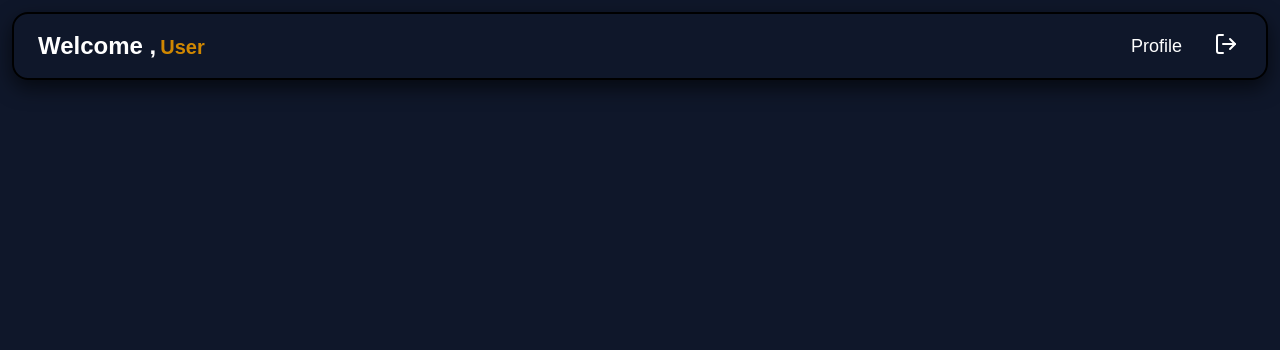
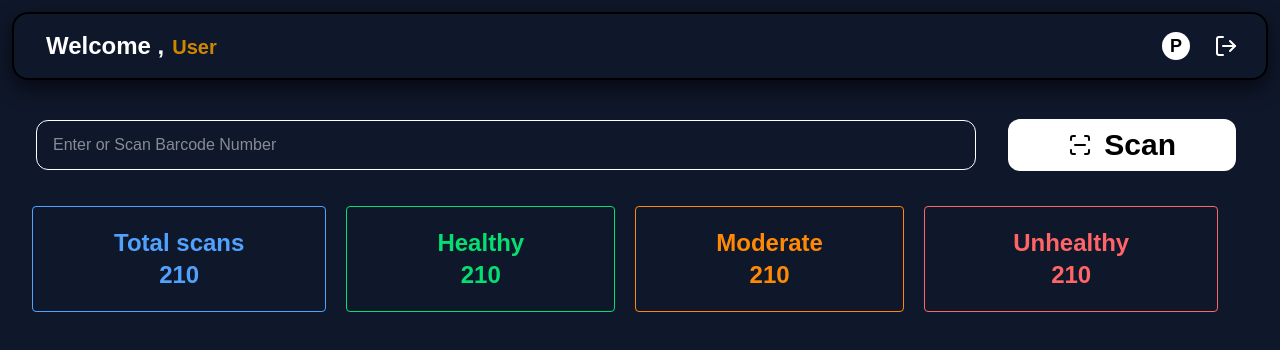
Before and after one commit to princekumar9234/Scan-App, a React (Vite) app in the folder Frontend/: page /homepage in a window 1280 px wide. Shown: the top 350 px of the page. Built offline with nearby package versions, Linux system fonts and the light colour scheme.

Commit message:
design user dashboard

```diff
--- a/Frontend/src/App.jsx
+++ b/Frontend/src/App.jsx
@@ -12,6 +12,7 @@ import HomePage from "./Components/Homes/HomePage";
 const App = () => {
   return (
     <div>
+
       <Routes>
         <Route path="/" element={<Dashboard />} />
         <Route path="/login" element={<LoginPage />} />
--- a/Frontend/src/Components/Homes/HomeNav.jsx
+++ b/Frontend/src/Components/Homes/HomeNav.jsx
@@ -17,18 +17,21 @@ const HomeNav = () => {
   };
 
   return (
-    <nav className="relative z-50">
-      <div className="flex justify-between  border-2 m-3 mt-3 rounded-2xl border-black shadow-[0_8px_20px_rgba(0,0,0,0.6)]  items-center py-4 px-6 ">
+    <nav className="relative md:z-50">
+      <div className="flex justify-between  border-2 m-3 mt-3 rounded-2xl border-black shadow-[0_8px_20px_rgba(0,0,0,0.6)]  items-center py-4 px-2 md:px-6 ">
         {/* Logo */}
-        <div className="font-bold flex  text-center items-baseline whitespace-nowrap gap-1">
-          <span className="text-lg md:text-2xl">Welcome ,</span>{" "}
+        <div className="font-bold flex  text-center items-baseline whitespace-nowrap ">
+          <span className="text-lg md:text-2xl px-2">Welcome ,</span>
           <span className="text-yellow-600 md:text-xl text-sm">User</span>
         </div>
 
         {/* Desktop Menu */}
-        <div className=" flex space-x-8 px-1 text-lg">
-          <Link to="/logout" className=" hover:text-cyan-400 transition ">
-            Profile
+        <div className=" flex items-center gap-4 md:gap-6 px-1  text-lg ">
+          <Link
+            to="#"
+            className="  transition bg-white text-black font-extrabold rounded-full px-2"
+          >
+            P
           </Link>
 
           <Link to="" className=" hover:text-cyan-400 transition ">
--- a/Frontend/src/Components/Homes/HomePage.jsx
+++ b/Frontend/src/Components/Homes/HomePage.jsx
@@ -1,15 +1,61 @@
-import React from 'react'
-import HomeNav from './HomeNav'
+import React, { useState } from "react";
+import HomeNav from "./HomeNav";
+import { ScanLine } from "lucide-react";
+const HomePage = () => {
+  const [text, setText] = useState("");
 
-const HomePage = () => {
+  const handleBarCodeNumber = (e) => {
+    e.preventDefault();
+    setText("");
+    // console.log(text)
+  };
+
   return (
     <div>
-        <HomeNav/>
+      <HomeNav />
+      <div>
         <div>
+          <form
+            className="flex items-center mt-5 justify-between m-4 gap-3"
+            onSubmit={(e) => {
+              handleBarCodeNumber(e);
+            }}
+          >
+            <input
+              onChange={(e) => {
+                setText(e.target.value);
+              }}
+              type="text"
+              value={text}
+              placeholder="Enter or Scan Barcode Number"
+              className="w-[80%] border rounded-xl  py-3 md:m-5 px-4 focus:outline-none"
+            />
+            <button className="flex bg-white text-black cursor-pointer md:mr-7 rounded-xl py-3 font-bold md:py-2 gap-2 px-2 md:px-15 md:gap-3 md:text-3xl items-center ">
+              <ScanLine /> Scan
+            </button>
+          </form>
+        </div>
+        <div className="flex  flex-wrap fixed items-center text-center md:text-2xl gap-2 md:gap-5 w-full font-bold">
+              <div className="text-blue-400 border w-[23%] md:ml-8 md:py-5 rounded ml-3 px-2 py-3">
+                <h2 >Total scans </h2>
+                <p>210</p>
+              </div>
+              <div className="border text-green-400 w-[21%] md:py-5 rounded  px-2 py-3">
+                <h2 >Healthy </h2>
+                <p>210</p>
+              </div>
+              <div className="border rounded w-[21%] md:py-5 text-orange-400 px-2 py-3">
+                <h2 >Moderate </h2>
+                <p>210</p>
+              </div>
+              <div className="border rounded w-[23%] md:py-5 text-red-400 px-2  py-3">
+                <h2 >Unhealthy</h2>
+                <p>210</p>
+              </div>
+        </div>
+      </div>
+    </div>
+  );
+};
 
-        </div>
-    </div>
-  )
-}
-
-export default HomePage
+export default HomePage;
```
